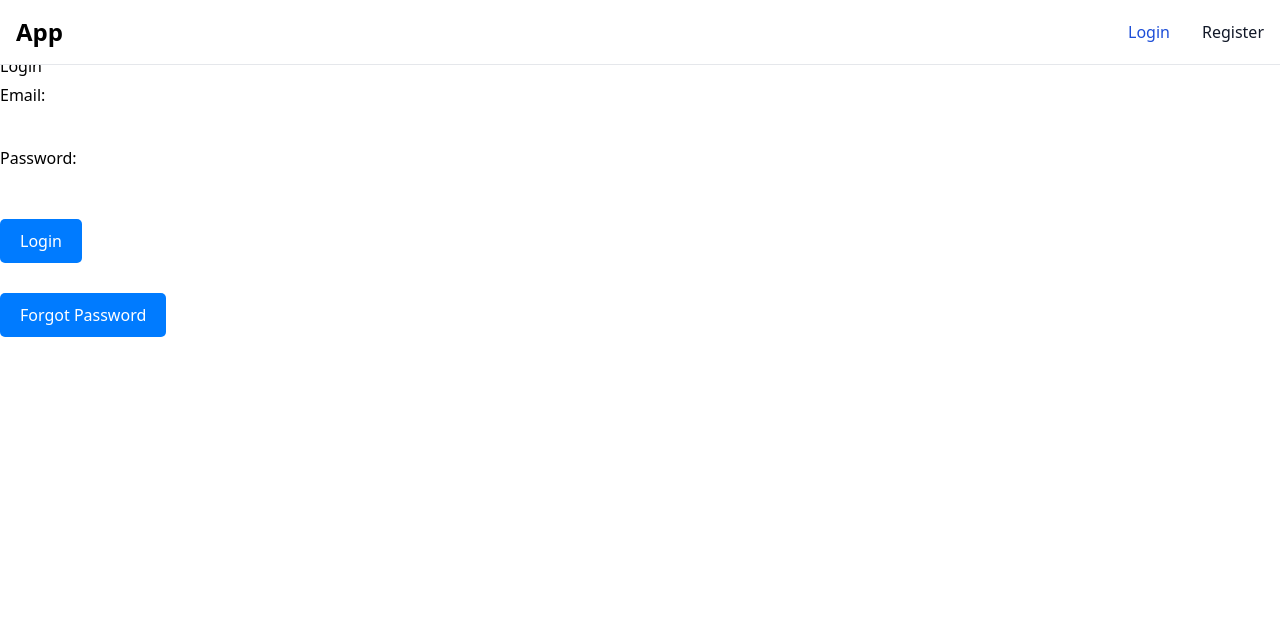
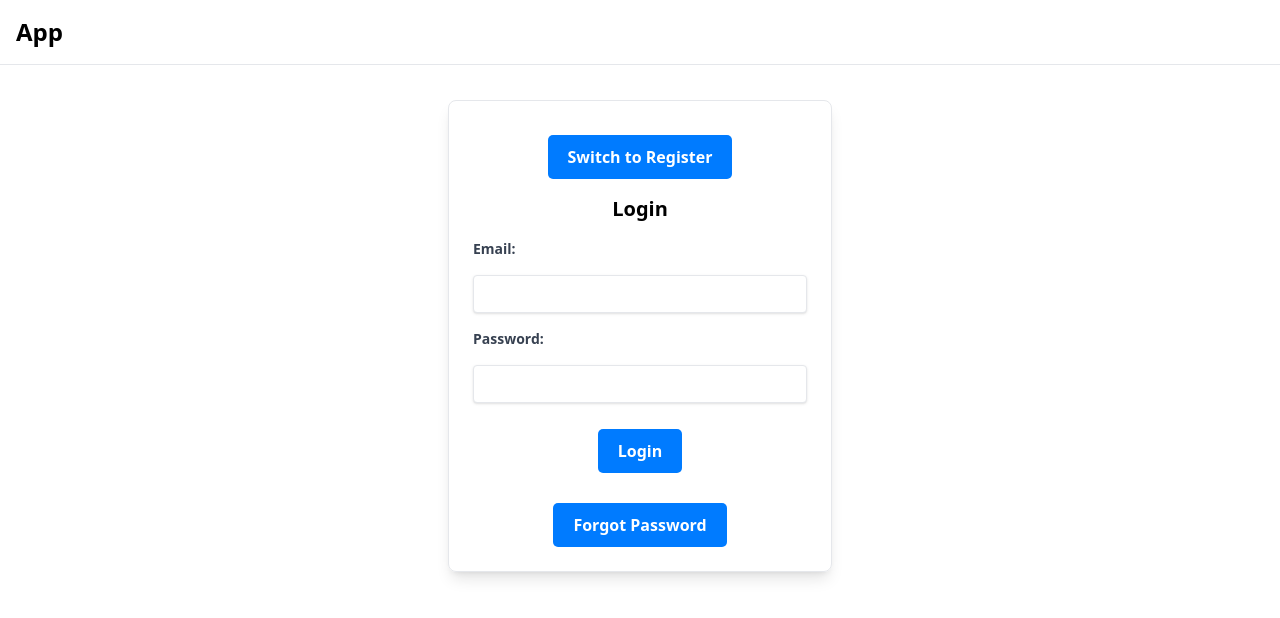
Before and after one commit to tkukec/frontend, a Vue app: page / in a window 1280 px wide. Shown: the top 618 px of the page. Built offline with nearby package versions, Linux system fonts and the light colour scheme; what vuefire would draw is missing.

Commit message:
pretty ui

```diff
--- a/src/components/NavbarComponent.vue
+++ b/src/components/NavbarComponent.vue
@@ -70,56 +70,6 @@
             >App</span
           >
         </router-link>
-        <div class="flex md:hidden md:order-2 space-x-3 md:space-x-0 rtl:space-x-reverse">
-          <button
-            data-collapse-toggle="navbar-sticky"
-            type="button"
-            class="inline-flex items-center p-2 w-10 h-10 justify-center text-sm text-gray-500 rounded-lg md:hidden hover:bg-gray-100 focus:outline-none focus:ring-2 focus:ring-gray-200 dark:text-gray-400 dark:hover:bg-gray-700 dark:focus:ring-gray-600"
-            aria-controls="navbar-sticky"
-            aria-expanded="false"
-          >
-            <span class="sr-only">Open main menu</span>
-            <svg
-              class="w-5 h-5"
-              aria-hidden="true"
-              xmlns="http://www.w3.org/2000/svg"
-              fill="none"
-              viewBox="0 0 17 14"
-            >
-              <path
-                stroke="currentColor"
-                stroke-linecap="round"
-                stroke-linejoin="round"
-                stroke-width="2"
-                d="M1 1h15M1 7h15M1 13h15"
-              />
-            </svg>
-          </button>
-        </div>
-        <div
-          class="items-center justify-between hidden w-full md:flex md:w-auto md:order-1"
-          id="navbar-sticky"
-        >
-          <ul
-            class="flex flex-col p-4 md:p-0 mt-4 font-medium border border-gray-100 rounded-lg bg-gray-50 md:space-x-8 rtl:space-x-reverse md:flex-row md:mt-0 md:border-0 md:bg-white dark:bg-gray-800 md:dark:bg-gray-900 dark:border-gray-700"
-          >
-            <li>
-              <router-link
-                to="/login"
-                class="block py-2 px-3 text-white bg-blue-700 rounded md:bg-transparent md:text-blue-700 md:p-0 md:dark:text-blue-500"
-                aria-current="page"
-                >Login</router-link
-              >
-            </li>
-            <li>
-              <router-link
-                to="/register"
-                class="block py-2 px-3 text-gray-900 rounded hover:bg-gray-100 md:hover:bg-transparent md:hover:text-blue-700 md:p-0 md:dark:hover:text-blue-500 dark:text-white dark:hover:bg-gray-700 dark:hover:text-white md:dark:hover:bg-transparent dark:border-gray-700"
-                >Register</router-link
-              >
-            </li>
-          </ul>
-        </div>
       </div>
     </div>
   </nav>
--- a/src/components/RegistrationForm.vue
+++ b/src/components/RegistrationForm.vue
@@ -1,42 +1,114 @@
 <template>
-  <div>
-    <button @click="toggleView">{{ isLoginView ? 'Switch to Register' : 'Switch to Login' }}</button>
+  <div class="flex justify-center">
+    <div class="w-96 p-6 border rounded-lg shadow-lg">
+      <div class="flex justify-center mb-4">
+        <button
+          @click="toggleView"
+          class="bg-blue-500 hover:bg-blue-700 text-white font-bold py-2 px-4 rounded"
+        >
+          {{ isLoginView ? 'Switch to Register' : 'Switch to Login' }}
+        </button>
+      </div>
 
-    <div v-if="isLoginView">
-      <h2>Login</h2>
-      <form @submit.prevent="login">
-        <label for="login-email">Email:</label>
-        <input id="login-email" v-model="loginEmail" type="email" required />
+      <div v-if="isLoginView">
+        <h2 class="text-xl font-bold mb-4 text-center">Login</h2>
+        <form @submit.prevent="login" class="space-y-4">
+          <label for="login-email" class="block text-gray-700 text-sm font-bold mb-2">Email:</label>
+          <input
+            id="login-email"
+            v-model="loginEmail"
+            type="email"
+            required
+            class="shadow appearance-none border rounded w-full py-2 px-3 text-gray-700 leading-tight focus:outline-none focus:shadow-outline"
+          />
 
-        <label for="login-password">Password:</label>
-        <input id="login-password" v-model="loginPassword" type="password" required />
+          <label for="login-password" class="block text-gray-700 text-sm font-bold mb-2"
+            >Password:</label
+          >
+          <input
+            id="login-password"
+            v-model="loginPassword"
+            type="password"
+            required
+            class="shadow appearance-none border rounded w-full py-2 px-3 text-gray-700 leading-tight focus:outline-none focus:shadow-outline"
+          />
+          <div class="flex justify-center mt-4">
+            <button
+              type="submit"
+              class="bg-blue-500 hover:bg-blue-700 text-white font-bold py-2 px-4 rounded focus:outline-none focus:shadow-outline"
+            >
+              Login
+            </button>
+          </div>
+        </form>
+        <div class="flex justify-center mt-4">
+          <button
+            @click="forgotPassword"
+            class="bg-blue-500 hover:bg-blue-700 text-white font-bold py-2 px-4 rounded focus:outline-none focus:shadow-outline"
+          >
+            Forgot Password
+          </button>
+        </div>
+      </div>
+      <div v-else>
+        <h2 class="text-xl font-bold mb-4 text-center">Register</h2>
+        <form @submit.prevent="register" class="space-y-4">
+          <label for="register-name" class="block text-gray-700 text-sm font-bold mb-2"
+            >Name:</label
+          >
+          <input
+            id="register-name"
+            v-model="registerName"
+            type="text"
+            required
+            class="shadow appearance-none border rounded w-full py-2 px-3 text-gray-700 leading-tight focus:outline-none focus:shadow-outline"
+          />
 
-        <button type="submit">Login</button>
-      </form>
-      <button @click="forgotPassword">Forgot Password</button>
-    </div>
+          <label for="register-email" class="block text-gray-700 text-sm font-bold mb-2"
+            >Email:</label
+          >
+          <input
+            id="register-email"
+            v-model="registerEmail"
+            type="email"
+            required
+            class="shadow appearance-none border rounded w-full py-2 px-3 text-gray-700 leading-tight focus:outline-none focus:shadow-outline"
+          />
 
-    <div v-else>
-      <h2>Register</h2>
-      <form @submit.prevent="register">
-        <label for="register-name">Name:</label>
-        <input id="register-name" v-model="registerName" type="text" required />
+          <label for="register-password" class="block text-gray-700 text-sm font-bold mb-2"
+            >Password:</label
+          >
+          <input
+            id="register-password"
+            v-model="registerPassword"
+            type="password"
+            required
+            class="shadow appearance-none border rounded w-full py-2 px-3 text-gray-700 leading-tight focus:outline-none focus:shadow-outline"
+          />
 
-        <label for="register-email">Email:</label>
-        <input id="register-email" v-model="registerEmail" type="email" required />
-
-        <label for="register-password">Password:</label>
-        <input id="register-password" v-model="registerPassword" type="password" required />
-
-        <button type="submit">Register</button>
-      </form>
+          <div class="flex justify-center mt-4">
+            <button
+              type="submit"
+              class="bg-blue-500 hover:bg-blue-700 text-white font-bold py-2 px-4 rounded focus:outline-none focus:shadow-outline"
+            >
+              Register
+            </button>
+          </div>
+        </form>
+      </div>
     </div>
   </div>
 </template>
 
 <script>
 import { ref } from 'vue'
-import { getAuth, createUserWithEmailAndPassword, signInWithEmailAndPassword, sendPasswordResetEmail, updateProfile } from 'firebase/auth'
+import {
+  getAuth,
+  createUserWithEmailAndPassword,
+  signInWithEmailAndPassword,
+  sendPasswordResetEmail,
+  updateProfile
+} from 'firebase/auth'
 import { firebaseApp } from '../firebase'
 import { useRouter } from 'vue-router'
 
@@ -58,7 +130,11 @@ export default {
 
     const register = async () => {
       try {
-        const userCredential = await createUserWithEmailAndPassword(auth, registerEmail.value, registerPassword.value)
+        const userCredential = await createUserWithEmailAndPassword(
+          auth,
+          registerEmail.value,
+          registerPassword.value
+        )
         await updateProfile(userCredential.user, { displayName: registerName.value })
         alert('Registration successful')
         router.push('/events')
@@ -124,7 +200,7 @@ input {
 button {
   margin-top: 10px;
   padding: 10px 20px;
-  background-color: #007BFF;
+  background-color: #007bff;
   color: white;
   border: none;
   border-radius: 5px;
@@ -145,5 +221,4 @@ button:focus {
   outline: none;
   box-shadow: 0 0 0 3px rgba(0, 123, 255, 0.5);
 }
-
 </style>
--- a/src/router/index.ts
+++ b/src/router/index.ts
@@ -15,6 +15,11 @@ const routes = [
     meta: {
       requiresAuth: true
     }
+  },
+  {
+    path: '/:pathMatch(.*)*',
+    name: 'not-found-so-go-home',
+    component: () => import('../views/HomeView.vue')
   }
 ]
 
@@ -25,9 +30,9 @@ const router = createRouter({
 
 router.beforeEach((to, from, next) => {
   const auth = getAuth(firebaseApp)
-  const requiresAuth = to.matched.some(record => record.meta.requiresAuth)
+  const requiresAuth = to.matched.some((record) => record.meta.requiresAuth)
   if (requiresAuth) {
-    onAuthStateChanged(auth, user => {
+    onAuthStateChanged(auth, (user) => {
       if (user) {
         next()
       } else {
--- a/src/views/HomeView.vue
+++ b/src/views/HomeView.vue
@@ -3,7 +3,7 @@ import RegistrationForm from '@/components/RegistrationForm.vue'
 </script>
 
 <template>
-  <main>
+  <main class="mt-[100px]">
     <RegistrationForm />
   </main>
 </template>
```
Also changed, not shown: src/components/LoginForm.vue (deleted), src/views/LoginView.vue (deleted).
